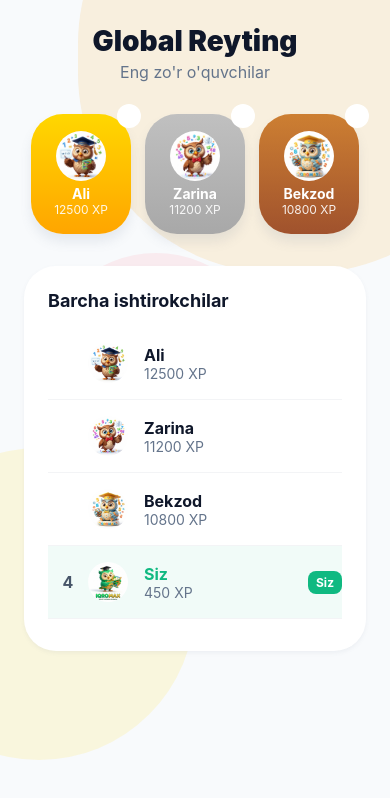
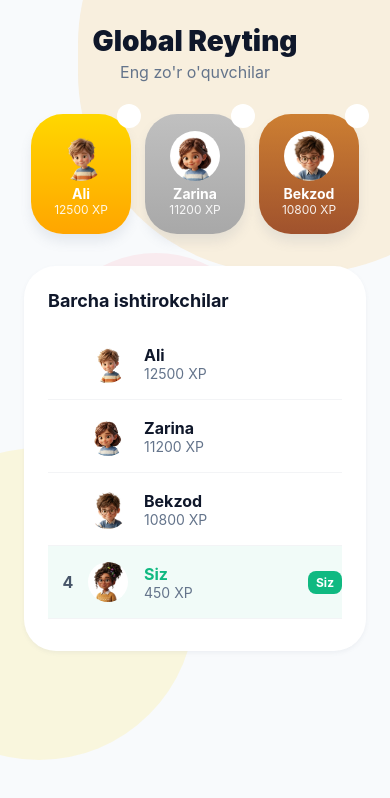
Before and after one commit to MasharipovErgashboy/iqromax, a React Native app: screen /Leaderboard in a window 390 px wide. Shown: the top 798 px of the page. Built offline with nearby package versions, Linux system fonts and the light colour scheme; some icons are missing; what react-native-worklets would draw is missing.

Commit message:
UI: Synchronized profile and leaderboard avatars with selected hero assets

```diff
--- a/src/screens/student/LeaderboardScreen.js
+++ b/src/screens/student/LeaderboardScreen.js
@@ -14,11 +14,10 @@ import { Trophy, Medal, Award, Crown } from 'lucide-react-native';
 import StudentPremiumBackground from '../../components/StudentPremiumBackground';
 
 const LEADERBOARD_DATA = [
-  { id: '1', name: 'Ali', xp: 12500, rank: 1, avatar: require('../../../assets/avatar_blue.png') },
-  { id: '2', name: 'Zarina', xp: 11200, rank: 2, avatar: require('../../../assets/avatar_red.png') },
-  { id: '3', name: 'Bekzod', xp: 10800, rank: 3, avatar: require('../../../assets/avatar_yellow.png') },
-  { id: '4', name: 'Siz', xp: 450, rank: 4, avatar: require('../../../assets/mascot.png') },
-  // Qo'shimcha ma'lumotlar
+  { id: '1', name: 'Ali', xp: 12500, rank: 1, avatar: require('../../../assets/avatar_child_1.png') },
+  { id: '2', name: 'Zarina', xp: 11200, rank: 2, avatar: require('../../../assets/avatar_child_2.png') },
+  { id: '3', name: 'Bekzod', xp: 10800, rank: 3, avatar: require('../../../assets/avatar_child_3.png') },
+  { id: '4', name: 'Siz', xp: 450, rank: 4, avatar: require('../../../assets/avatar_child_4.png') },
 ];
 
 const LeaderboardItem = ({ item, index }) => {
--- a/src/screens/student/ProfileScreen.js
+++ b/src/screens/student/ProfileScreen.js
@@ -7,10 +7,10 @@ import StudentPremiumBackground from '../../components/StudentPremiumBackground'
 import { useLevels } from '../../context/LevelContext.js';
 
 const AVATARS = [
-  require('../../../assets/avatar_1_new.png'),
-  require('../../../assets/avatar_2_new.png'),
-  require('../../../assets/avatar_3_new.png'),
-  require('../../../assets/avatar_4_new.png'),
+  require('../../../assets/avatar_child_1.png'),
+  require('../../../assets/avatar_child_2.png'),
+  require('../../../assets/avatar_child_3.png'),
+  require('../../../assets/avatar_child_4.png'),
 ];
 
 const ProfileItem = ({ icon: Icon, title, subtitle, color, onPress, isLast = false }) => (
```
